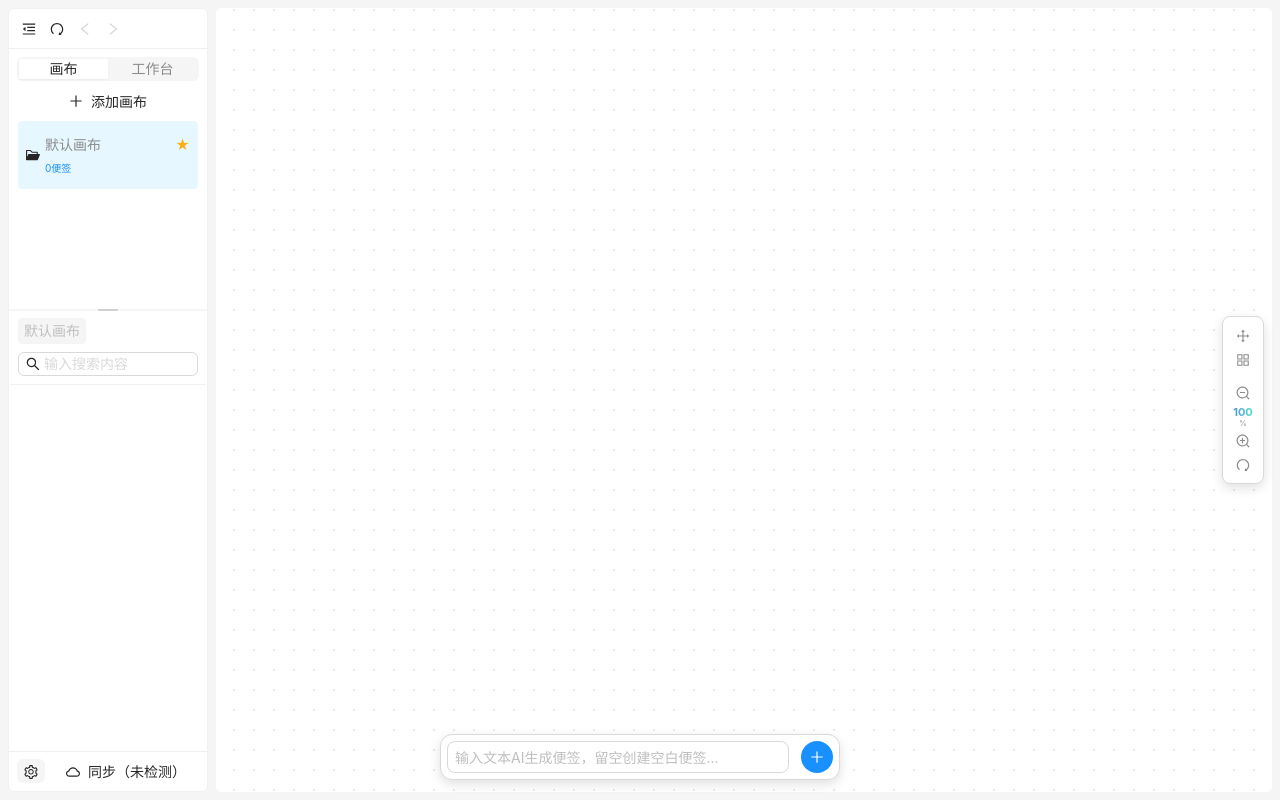
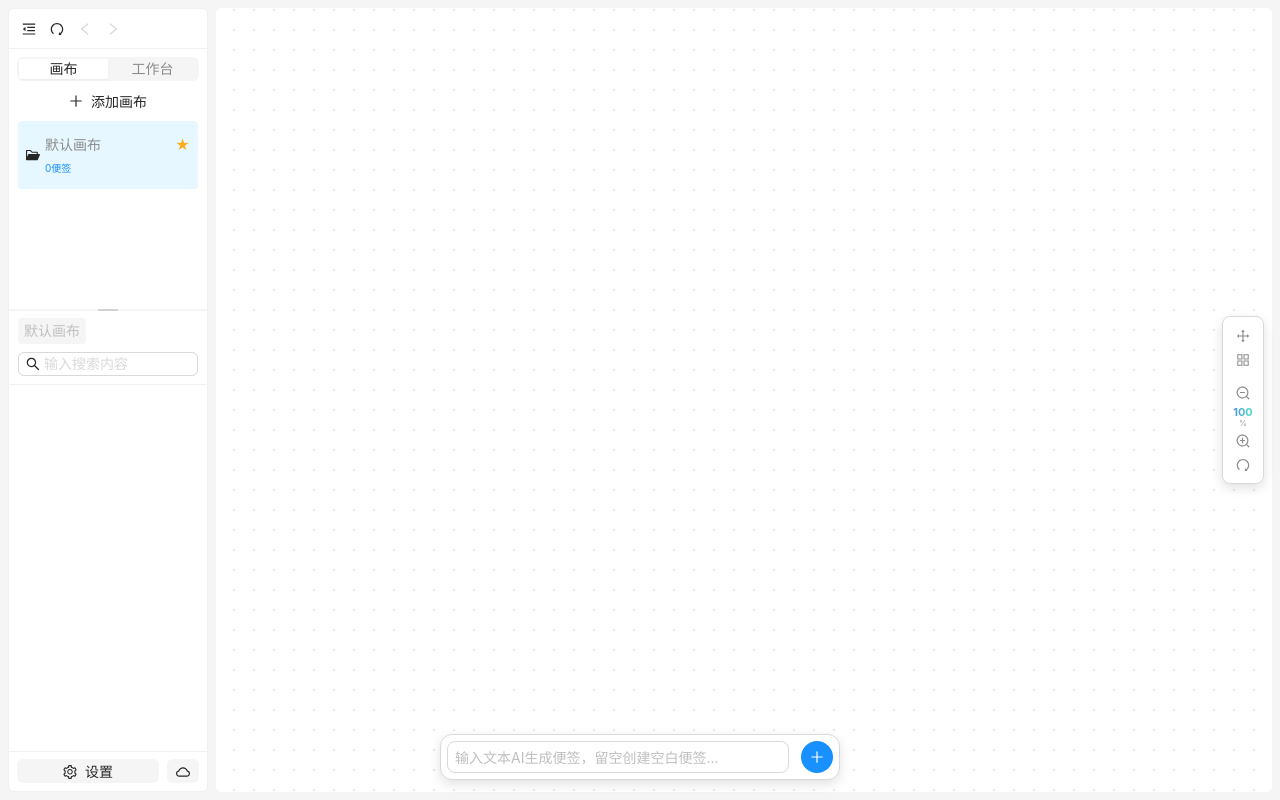
Before and after one commit to duobaobox/infinitynote, a React (Vite) app: page / in a window 1280 px wide. Both pictures are taken after a click on the button 28 px from the left and 28 px from the top of the page. Built offline with nearby package versions, Linux system fonts and the light colour scheme.

Commit message:
feat(cloud): 添加上次备份时间显示与备份事件广播功能

```diff
--- a/src/components/SettingsModal/tabs/CloudSettingsTab.tsx
+++ b/src/components/SettingsModal/tabs/CloudSettingsTab.tsx
@@ -145,6 +145,14 @@ const CloudSettingsTab: React.FC<CloudSettingsTabProps> = () => {
       if (r.success) {
         setLastResult({ type: "success", text: "上传成功" });
         message.success("上传成功");
+        // 记录并广播最近一次备份时间
+        const at = new Date().toISOString();
+        try {
+          localStorage.setItem("infinitynote-webdav-last-backup-time", at);
+        } catch {}
+        window.dispatchEvent(
+          new CustomEvent("cloudSyncBackup", { detail: { at } })
+        );
       } else {
         setLastResult({ type: "error", text: r.message || "上传失败" });
         message.error(r.message || "上传失败");
@@ -264,6 +272,27 @@ const CloudSettingsTab: React.FC<CloudSettingsTabProps> = () => {
             <Input placeholder="infinitynote-full.json" />
           </Form.Item>
 
+          <Space direction="vertical" style={{ width: "100%" }}>
+            <div style={{ display: "flex", gap: 12 }}>
+              <div style={{ flex: 1 }}>
+                <Text type="secondary">上次备份时间：</Text>
+                <Text>
+                  {(() => {
+                    try {
+                      const last = localStorage.getItem(
+                        "infinitynote-webdav-last-backup-time"
+                      );
+                      if (!last) return "无";
+                      const d = new Date(last);
+                      if (Number.isNaN(d.getTime())) return "无";
+                      return d.toLocaleString("zh-CN", { hour12: false });
+                    } catch {
+                      return "无";
+                    }
+                  })()}
+                </Text>
+              </div>
+            </div>
             <Space wrap>
               <Button onClick={onSave}>保存配置</Button>
               <Button
@@ -287,6 +316,7 @@ const CloudSettingsTab: React.FC<CloudSettingsTabProps> = () => {
                 从云端恢复
               </Button>
             </Space>
+          </Space>
         </Form>
         {lastResult && (
           <div style={{ marginTop: 12 }}>
--- a/src/pages/Main/index.module.css
+++ b/src/pages/Main/index.module.css
@@ -130,41 +130,6 @@
 .settingsButton:focus,
 .settingsButton:focus-visible,
 .settingsButton:active {
-  outline: none !important;
-  box-shadow: none !important;
-}
-
-/* 仅图标按钮（更干净） */
-
-.iconOnlyButton {
-  background-color: var(--background-secondary) !important;
-  border: none !important;
-  color: var(--text-color) !important;
-  box-shadow: none !important;
-}
-
-.iconOnlyButton:hover,
-.iconOnlyButton:focus,
-.iconOnlyButton:active {
-  background-color: var(--hover-bg-color) !important;
-  color: var(--color-text) !important;
-  box-shadow: none !important;
-}
-
-/* 纯净外观按钮（默认无背景） */
-.plainButton {
-  background: transparent !important;
-  border: none !important;
-  color: var(--text-color) !important;
-  outline: none !important;
-  box-shadow: none !important;
-}
-
-.plainButton:hover,
-.plainButton:focus,
-.plainButton:active {
-  background: transparent !important;
-  color: var(--color-text) !important;
   outline: none !important;
   box-shadow: none !important;
 }
--- a/src/pages/Main/index.tsx
+++ b/src/pages/Main/index.tsx
@@ -62,7 +62,7 @@ const SidebarFooterButtons: React.FC<{ onOpenSettings: () => void }> = ({
   onOpenSettings,
 }) => {
   const [cloudState, setCloudState] = useState<CloudConnectionState>("unknown");
-  const [cloudMessage, setCloudMessage] = useState<string>("未检测");
+  const [lastBackupAt, setLastBackupAt] = useState<string | null>(null);
 
   useEffect(() => {
     try {
@@ -73,23 +73,31 @@ const SidebarFooterButtons: React.FC<{ onOpenSettings: () => void }> = ({
           message?: string;
         };
         setCloudState(obj.state || "unknown");
-        setCloudMessage(obj.message || "未检测");
       }
     } catch {}
 
+    try {
+      const last = localStorage.getItem("infinitynote-webdav-last-backup-time");
+      if (last) setLastBackupAt(last);
+    } catch {}
+
     const onStatus = (e: Event) => {
-      const { state, message } = (e as CustomEvent).detail as {
+      const { state } = (e as CustomEvent).detail as {
         state: CloudConnectionState;
         message?: string;
       };
       setCloudState(state);
-      setCloudMessage(
-        message || (state === "connected" ? "连接正常" : "未连接")
-      );
     };
     window.addEventListener("cloudSyncStatus", onStatus as EventListener);
-    return () =>
+    const onBackup = (e: Event) => {
+      const { at } = (e as CustomEvent).detail as { at: string };
+      setLastBackupAt(at);
+    };
+    window.addEventListener("cloudSyncBackup", onBackup as EventListener);
+    return () => {
       window.removeEventListener("cloudSyncStatus", onStatus as EventListener);
+      window.removeEventListener("cloudSyncBackup", onBackup as EventListener);
+    };
   }, []);
 
   const stateText =
@@ -99,36 +107,61 @@ const SidebarFooterButtons: React.FC<{ onOpenSettings: () => void }> = ({
       ? "未连接"
       : "未检测";
 
+  const formatTime = (iso?: string | null) => {
+    if (!iso) return "无";
+    try {
+      const d = new Date(iso);
+      if (Number.isNaN(d.getTime())) return "无";
+      return d.toLocaleString("zh-CN", { hour12: false });
+    } catch {
+      return "无";
+    }
+  };
+
+  const tooltipNode = (
+    <div style={{ lineHeight: 1.5 }}>
+      <div>连接状态：{stateText}</div>
+      <div>上次备份：{formatTime(lastBackupAt)}</div>
+    </div>
+  );
+
   return (
     <div className={styles.sidebarFooter}>
       <div style={{ display: "flex", width: "100%", gap: 8 }}>
-        {/* 左侧：设置按钮（仅图标） */}
-        <Tooltip title="设置" placement="topLeft">
-          <Button
-            type="text"
-            icon={<DynamicIcon type="SettingOutlined" />}
-            size="small"
-            className={styles.iconOnlyButton}
-            onClick={onOpenSettings}
-            style={{ width: 28, minWidth: 28, padding: 0 }}
-          />
-        </Tooltip>
-        {/* 右侧：同步按钮（占满剩余空间，默认无背景） */}
-        <Tooltip title={cloudMessage} placement="topRight">
+        {/* 左侧：设置按钮（占满剩余空间） */}
+        <Button
+          type="text"
+          icon={<DynamicIcon type="SettingOutlined" />}
+          size="small"
+          className={styles.settingsButton}
+          onClick={onOpenSettings}
+          style={{ flex: 1 }}
+        >
+          设置
+        </Button>
+        {/* 右侧：同步按钮（仅图标） */}
+        <Tooltip title={tooltipNode} placement="topRight">
           <Button
             type="text"
             icon={<DynamicIcon type="CloudOutlined" />}
             size="small"
-            className={styles.plainButton}
+            className={styles.settingsButton}
             onClick={() => {
               onOpenSettings();
               window.dispatchEvent(
                 new CustomEvent("openSettings", { detail: { tab: "cloud" } })
               );
             }}
-            style={{ flex: 1 }}
+            style={{
+              width: 32,
+              minWidth: 32,
+              padding: 0,
+              display: "flex",
+              alignItems: "center",
+              justifyContent: "center",
+            }}
           >
-            {`同步（${stateText}）`}
+            {/* icon-only */}
           </Button>
         </Tooltip>
       </div>
```
Lines whose indentation alone changed are shown as unchanged.
